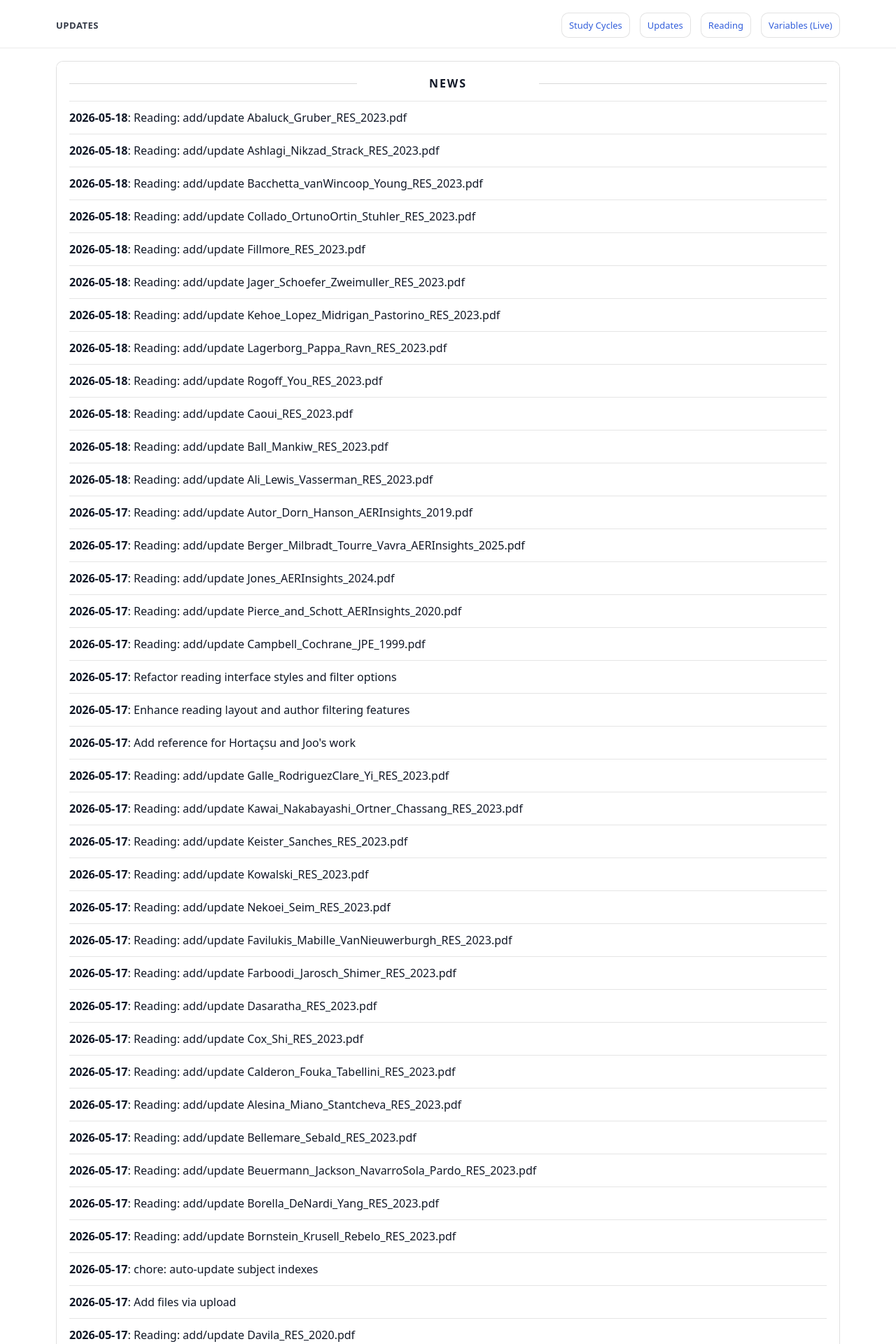
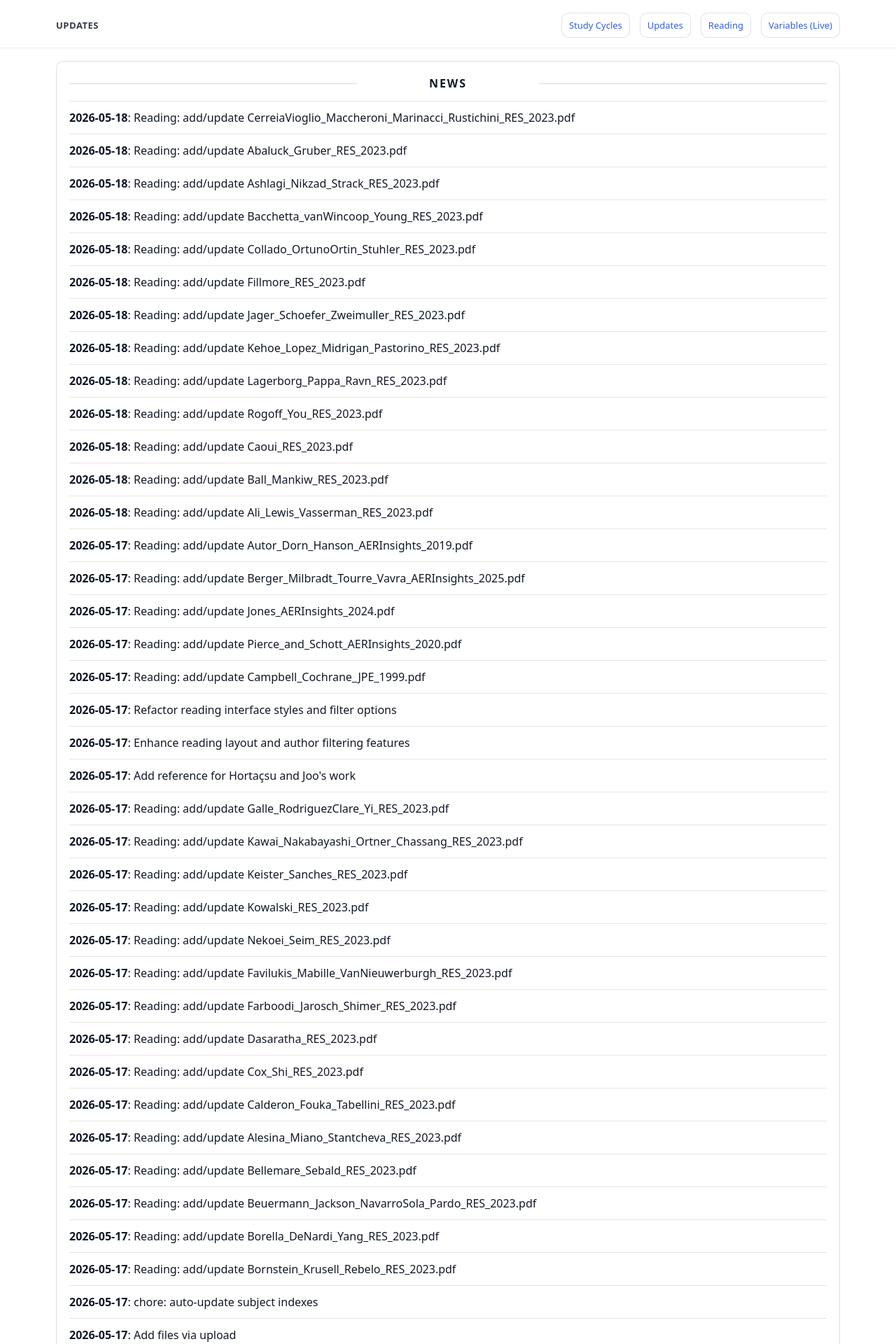
Before and after one commit to yaxinzn/study-archive, a Jekyll site: the page built from updates/index.md, in a window 1280 px wide. Shown: the top 1920 px of the page at 70% size. Built offline with Jekyll 4.4.1, drawn with Linux system fonts in a browser that asks for light colours; some of the changed text lies outside the part shown.

Commit message:
chore: update NEWS feed

```diff
--- a/_data/news.yml
+++ b/_data/news.yml
@@ -1,4 +1,7 @@
 # Auto-generated update history (sorted newest -> oldest). Do not edit manually.
+- ts: "1779098211"
+  date: "2026-05-18"
+  title: "Reading: add/update CerreiaVioglio_Maccheroni_Marinacci_Rustichini_RES_2023.pdf"
 - ts: "1779097721"
   date: "2026-05-18"
   title: "Reading: add/update Abaluck_Gruber_RES_2023.pdf"
```
